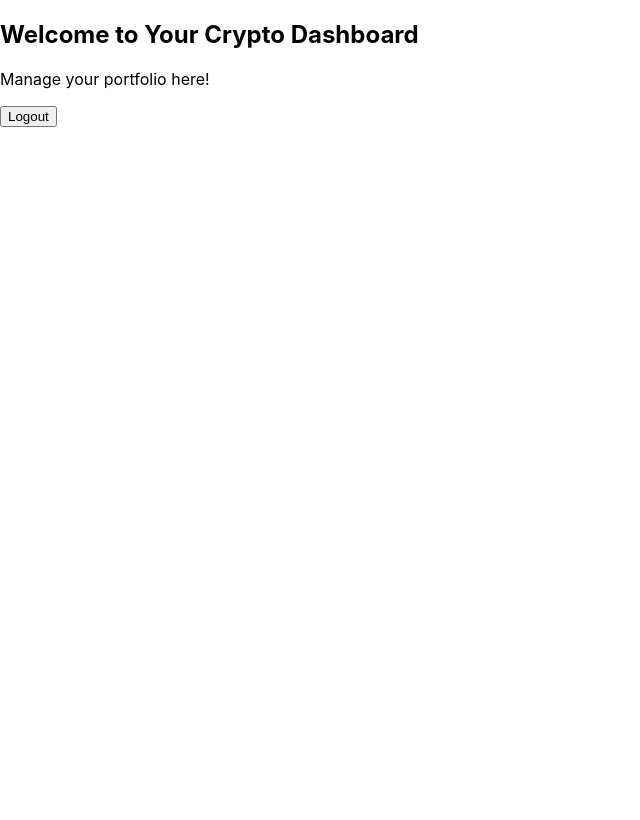
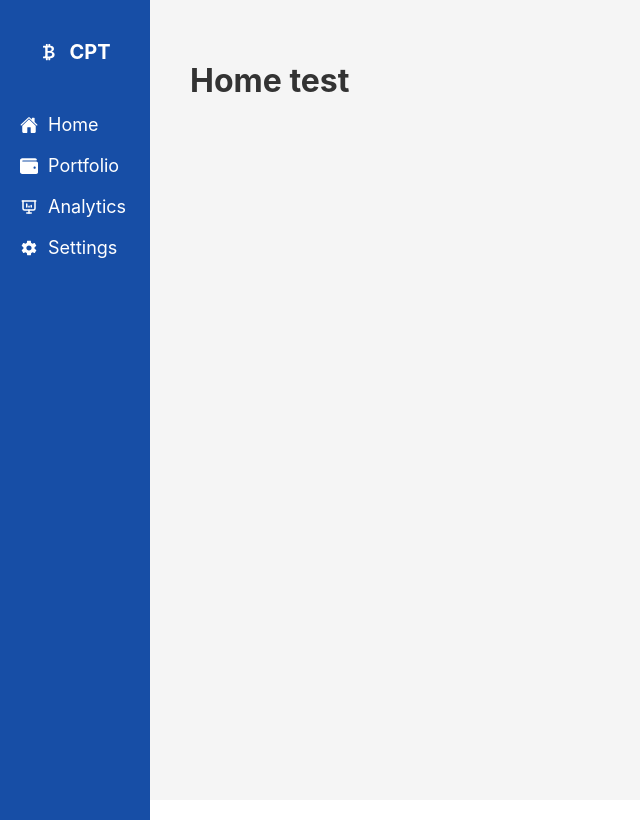
Before and after one commit to AMatlak/Crypto_Tracker_Final, a React (Create React App) app in the folder frontend/: page /dashboard in a window 1280 px wide. Shown: the whole page, without its empty margins (0-640 px from the left). Built offline with nearby package versions, Linux system fonts and the light colour scheme.

Commit message:
Created the dashboard layout with a sidebar containing functional links to Home, Portfolio etc this was achieved through the use of react routes in App.js which direct navigate the links to their correct components eg: Home link -> Home.js when link pressed

```diff
--- a/frontend/src/App.js
+++ b/frontend/src/App.js
@@ -3,6 +3,10 @@ import { BrowserRouter as Router, Routes, Route } from "react-router-dom";
 import Login from "./Components/pages/Login";
 import Register from "./Components/pages/Register";
 import Dashboard from "./Components/pages/Dashboard";
+import Home from "./Components/pages/Home";
+import Portfolio from "./Components/pages/Portfolio";
+import Analytics from "./Components/pages/Analytics";
+import Settings from "./Components/pages/Settings";
 
 const App = () => {
     return (
@@ -10,7 +14,14 @@ const App = () => {
             <Routes>
                 <Route path="/" element={<Login />} />
                 <Route path="/register" element={<Register />} />
-                <Route path="/dashboard" element={<Dashboard />} />
+
+                {/*dashboard with nested routes*/}
+                <Route path="/dashboard" element={<Dashboard />}>
+                    <Route index element={<Home />} />
+                    <Route path="portfolio" element={<Portfolio />} />
+                    <Route path="analytics" element={<Analytics />} />
+                    <Route path="settings" element={<Settings />} />
+                </Route>
             </Routes>
         </Router>
     );
--- /dev/null
+++ b/frontend/src/Components/pages/Analytics.js
@@ -0,0 +1,11 @@
+import React from "react";
+
+const Analytics = () => {
+    return (
+        <div>
+            <h1>Analytics Test</h1>
+        </div>
+    );
+};
+
+export default Analytics;
--- a/frontend/src/Components/pages/Dashboard.css
+++ b/frontend/src/Components/pages/Dashboard.css
@@ -0,0 +1,62 @@
+/*main dashboard layout*/
+.dashboard-container {
+    display: flex; /*sidebar and maint content side by side*/
+    height: 100vh;
+    width: 100%;
+}
+
+/*sidebar styling */
+.sidebar {
+    width: 150px;
+    height: 100vh;
+    background-color: #174EA6;
+    color: white;
+    display: flex;
+    flex-direction: column;
+    align-items: center;
+    padding-top: 20px;
+}
+
+/*logo icon styling and layout*/
+.logo-icon {
+    display: flex;
+    align-items: center;
+    gap: 10px;
+    font-size: 20px;
+    font-weight: bold;
+}
+
+/*menu list meaning home/portfolio/analaytics/settings layout*/
+.menu-list {
+    margin-top: 20px;
+    display: flex;
+    flex-direction: column;
+    width: 100%;
+}
+
+/*all items on sidebar stylings eg home*/
+.item {
+    display: flex;
+    align-items: center;
+    padding: 10px 20px;
+    text-decoration: none;
+    color: white;
+    font-size: 18px;
+    gap: 10px;
+}
+
+/*background changes to dark grey when the sidebar links are hovered over*/
+.item:hover {
+    background-color: #333;
+}
+
+/*main dashboard content*/
+.main-content {
+    flex: 1;
+    padding: 40px;
+    background-color: #F5F5F5;
+}
+
+.main-content h1 {
+    color: #333;
+}
--- a/frontend/src/Components/pages/Dashboard.js
+++ b/frontend/src/Components/pages/Dashboard.js
@@ -1,20 +1,40 @@
 import React from "react";
-import { auth } from "../../firebase";
-import { useNavigate } from "react-router-dom";
+import { Link, Outlet } from "react-router-dom";
+import { BsCurrencyBitcoin } from "react-icons/bs";
+import { IoHome } from "react-icons/io5";
+import { FaWallet } from "react-icons/fa";
+import { TbPresentationAnalytics } from "react-icons/tb";
+import { IoMdSettings } from "react-icons/io";
+import "./Dashboard.css";
 
 const Dashboard = () => {
-    const navigate = useNavigate();
+    return (
+        <div className="dashboard-container">
+            <div className="sidebar">
+                <div className="logo-icon">
+                    <BsCurrencyBitcoin className="bitcoin-logo"/>
+                    <p>CPT</p>
+                </div>
 
-    const handleLogout = async () => {
-        await auth.signOut();
-        navigate("/");
-    };
+                <div className="menu-list">
+                    <Link to="/dashboard" className="item">
+                        <IoHome className="icon"/> Home
+                    </Link>
+                    <Link to="/dashboard/portfolio" className="item">
+                        <FaWallet className="icon" /> Portfolio
+                    </Link>
+                    <Link to="/dashboard/analytics" className="item">
+                        <TbPresentationAnalytics className="icon" /> Analytics
+                    </Link>
+                    <Link to="/dashboard/settings" className="item">
+                        <IoMdSettings className="icon" /> Settings
+                    </Link>
+                </div>
+            </div>
 
-    return (
-        <div className="container">
-            <h2>Welcome to Your Crypto Dashboard</h2>
-            <p>Manage your portfolio here!</p>
-            <button onClick={handleLogout}>Logout</button>
+            <div className="main-content">
+                <Outlet />
+            </div>
         </div>
     );
 };
--- /dev/null
+++ b/frontend/src/Components/pages/Home.js
@@ -0,0 +1,12 @@
+import React from "react";
+
+const DashboardHome = () => {
+    return (
+        <div>
+            <h1>Home test</h1>
+
+        </div>
+    );
+};
+
+export default DashboardHome;
--- /dev/null
+++ b/frontend/src/Components/pages/Portfolio.js
@@ -0,0 +1,11 @@
+import React from "react";
+
+const Portfolio = () => {
+    return (
+        <div>
+            <h1>Portfolio Test</h1>
+        </div>
+    );
+};
+
+export default Portfolio;
--- a/frontend/src/Components/pages/Register.js
+++ b/frontend/src/Components/pages/Register.js
@@ -33,7 +33,7 @@ const Register = () => {
                         </div>
 
                         <div className="inputs">
-                        {error && <p className="error">{error}</p>}
+                            {error && <p className="error">{error}</p>}
                             <form onSubmit={handleRegister}>
                                 <div className="input">
                                 <MdEmail className="email-icon" />
--- /dev/null
+++ b/frontend/src/Components/pages/Settings.js
@@ -0,0 +1,11 @@
+import React from "react";
+
+const Settings = () => {
+    return (
+        <div>
+            <h1>Settings Test</h1>
+        </div>
+    );
+};
+
+export default Settings;
```
